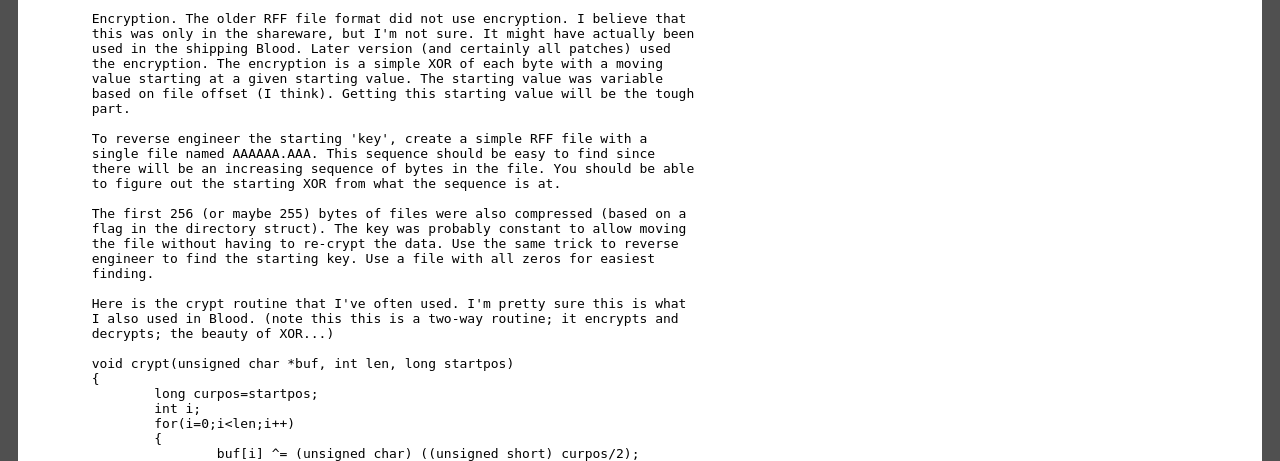
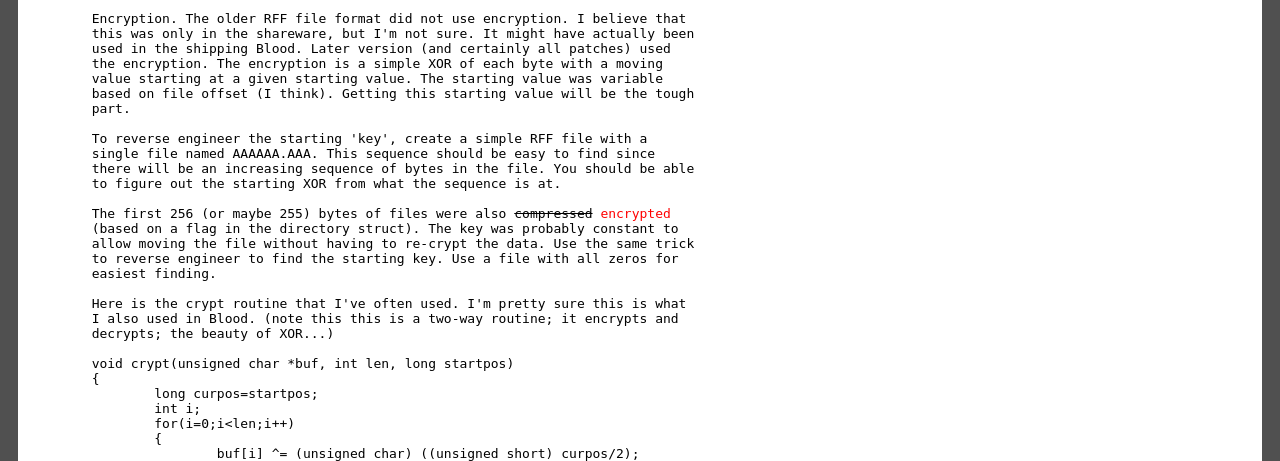
Before and after one commit to QuakeMods/transfusion, a PHP site: page /rebuild.php in a window 1280 px wide. Shown: the part 5642-6103 px from the top of the page. Run offline with PHP 8.4, Linux system fonts and the light colour scheme.

Commit message:
Corrected and updated the informations about the RFF format

```diff
--- a/website/rebuild.php
+++ b/website/rebuild.php
@@ -452,11 +452,11 @@
 	there will be an increasing sequence of bytes in the file. You should be able
 	to figure out the starting XOR from what the sequence is at.
 
-	The first 256 (or maybe 255) bytes of files were also compressed (based on a
-	flag in the directory struct). The key was probably constant to allow moving
-	the file without having to re-crypt the data. Use the same trick to reverse
-	engineer to find the starting key. Use a file with all zeros for easiest
-	finding.
+	The first 256 (or maybe 255) bytes of files were also <s>compressed</s> <font color="red">encrypted</font>
+	(based on a flag in the directory struct). The key was probably constant to
+	allow moving the file without having to re-crypt the data. Use the same trick
+	to reverse engineer to find the starting key. Use a file with all zeros for
+	easiest finding.
 
 	Here is the crypt routine that I've often used. I'm pretty sure this is what
 	I also used in Blood. (note this this is a two-way routine; it encrypts and
@@ -483,12 +483,17 @@
 	considered 'protected'.... It should be obvious by what doesn't get
 	extracted.... :)</pre>
 
-	From our experiments, Matt were partially wrong about encryption and compression.
-	First, we have never found any clue of a compression scheme in any RFF file. Most files
-	are indeed partially encrypted, except in the RFF 2.0 format (the version of RFF format
-	used in shareware Blood). A flag in the file properties controls whether or not a
-	particular file is encrypted. When it is the case, only the 256 first bytes are encrypted,
-	using the 8 lowest bits of the file offset.<br />
+	First, we have never found any clue of a compression scheme in any RFF file,
+	so Matt's reference to compression was certainly a typo, hence the correction
+	in the text. Most files are indeed partially encrypted, except in the RFF 2.0
+	format (the version of RFF format used in shareware Blood). A flag in the file
+	properties controls whether or not a particular file is encrypted in later RFF
+	versions. When it is the case, only the 256 first bytes are encrypted, using
+	the position in the embedded file as the encryption key, as Matt explained.<br />
+	The directory block is also encrypted, using the directory offset in the RFF
+	file. Depending on the version of RFF, the key is either the offset itself
+	(for RFF version 3.0, used on the Blood original CD), or "offset x 2" (for RFF
+	version 3.1, used by all patched versions of Blood).<br />
 	If you're a developer and are interested in having the exact structures of the RFF format,
 	take a look at the source code of our RFF utility. The code is well commented and although
 	some parts of the RFF format are still obscure to us, we know it enough to be able to extract
```
